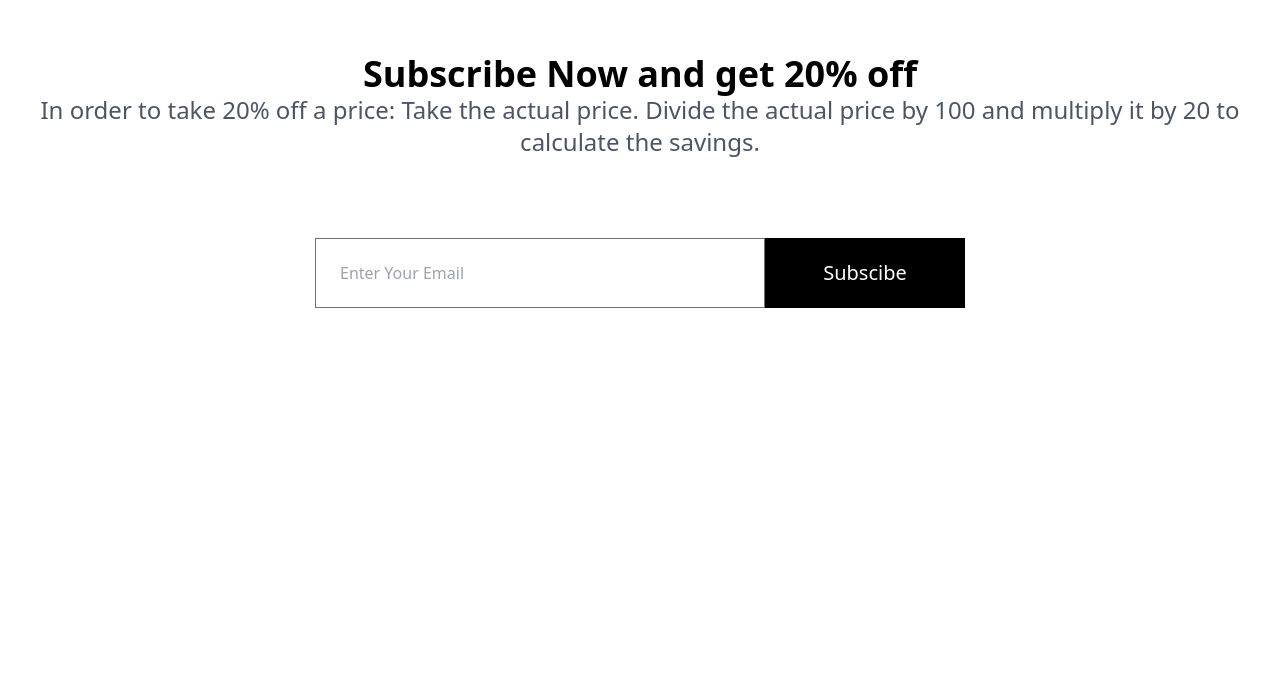
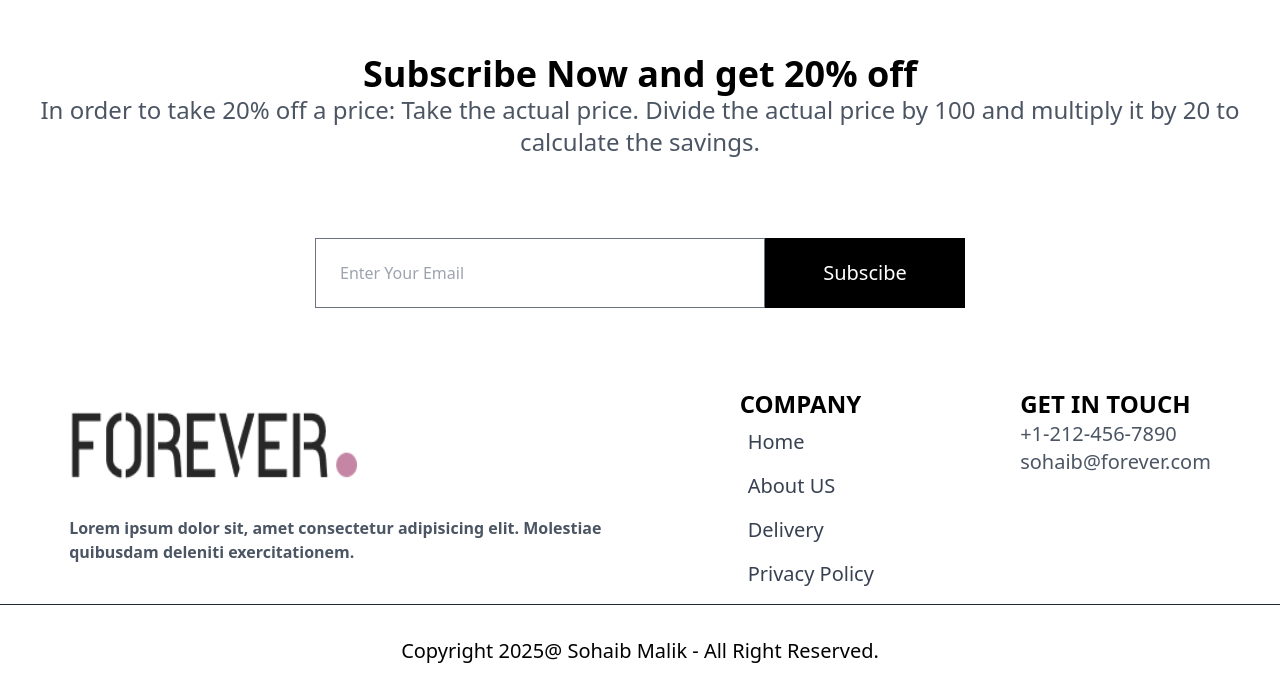
Before and after one commit to sohaibs-liberary/FOR-FORM, a React (Vite) app: page / in a window 1280 px wide. Shown: the part 1469-2158 px from the top of the page. Before the commit the page ends 1857 px from the top, so only its background shows below. Built offline with nearby package versions, Linux system fonts and the light colour scheme; no server answers.

Commit message:
home page completed now  move on collection

```diff
--- a/src/App.jsx
+++ b/src/App.jsx
@@ -2,6 +2,7 @@ import React from 'react'
 import { Routes, Route } from "react-router-dom";
 // import { TbRouteSquare } from 'react-icons/tb';
 import Navbar from './Components/Navbar/Navbar.jsx';
+import Footer from './Components/Footer/Footer.jsx';
 import Home from './Components/Home/Home.jsx';
 const App = () => {
   return (
@@ -10,12 +11,8 @@ const App = () => {
     <Navbar />
     <Routes>
       <Route path='/' element={<Home />} />
-
-
-
-
-    </Routes>
-
+     </Routes>
+    <Footer />
     </>
     )
 }
--- /dev/null
+++ b/src/Components/Footer/Footer.jsx
@@ -0,0 +1,61 @@
+import React from 'react'
+import Logo from "/src/assets/images/download.png"
+
+const  Footer = () => {
+    const Links =[
+        {
+          name:"Home",
+        },
+         {
+          name:"About US",
+        },
+         {
+          name:"Delivery",
+        },
+         {
+          name:"Privacy Policy",
+        },
+    ]
+  return (
+    <>
+    <div className="footer">
+        <div className="uperfooter lg:flex lg:justify-around  ">
+            <div className="logo">
+                <div className="img">
+                    <img src={Logo} alt="footer-logo"  className='py-4 lg:w-72 lg:h-32 w-40 h-24' />
+                </div>
+                <div className="text">
+                    <p className='text-start text-gray-600 lg:font-semibold font-medium text-wrap line-clamp-2 ' >Lorem ipsum dolor sit, amet consectetur adipisicing elit. Molestiae <br/> quibusdam deleniti exercitationem.</p>
+                </div>
+            </div>
+            <div className="company">
+                <h1 className='lg:text-2xl text-xl font-semibold' >COMPANY</h1>
+                <ul>
+
+                {
+                    Links.map(( link ,index)=>(
+                        <li key={index}>
+                            <h1  className='text-xl text-gray-700 p-2 ' >{link.name}</h1>
+                         </li>
+                    )
+                )
+            }
+            </ul>
+            </div>
+            <div className="get-in-touch">
+                 <h1 className='text-2xl font-semibold' >GET IN TOUCH</h1>
+                 <p className='text-xl text-gray-600 ' >+1-212-456-7890</p>
+                 <p className='text-xl text-gray-600 ' >sohaib@forever.com</p>
+            </div>
+
+        </div>
+           <p className='w-full h-[1px] bg-gray-800 my-2' ></p>
+        <div className="lowerfooter">
+            <h1 className='text-xl text-center py-6' >Copyright 2025@ Sohaib Malik - All Right Reserved.</h1>
+        </div>
+    </div>
+    </>
+  )
+}
+
+export default Footer
--- a/src/Components/Home/Home.jsx
+++ b/src/Components/Home/Home.jsx
@@ -1,6 +1,7 @@
 import React from "react";
 // import { Route } from "react-router-dom";
 import Header from "./sections/Header";
+
 import LatestProducts from "./sections/LatestProducts";
 import BestSeller from './sections/BestSeller.jsx';
 import Services from "./sections/Services.jsx";
--- a/src/Components/Home/sections/Email.jsx
+++ b/src/Components/Home/sections/Email.jsx
@@ -11,10 +11,10 @@ const Email = () => {
     </div>
     <div className="email flex justify-center py-20 ">
         <div className="email   ">
-            <input type="email" placeholder='Enter Your Email' className=' h-[70px] w-[450px] border-gray-500 border-[1px] p-6 ' />
+            <input type="email" placeholder='Enter Your Email' className=' h-[70px] lg:w-[450px]  w-[260px] border-gray-500 border-[1px] p-6 ' />
         </div>
         <div className="button">
-          <input type="button"  value="Subscibe" className='h-[70px] w-[200px] bg-black  text-white cursor-pointer text-xl '  />
+          <input type="button"  value="Subscibe" className='h-[70px] lg:w-[200px] bg-black  text-white cursor-pointer text-xl  w-[140px] '  />
         </div>
 
     </div>
```
